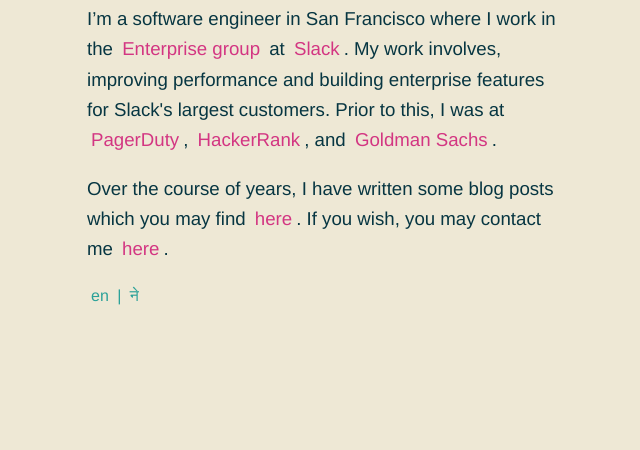
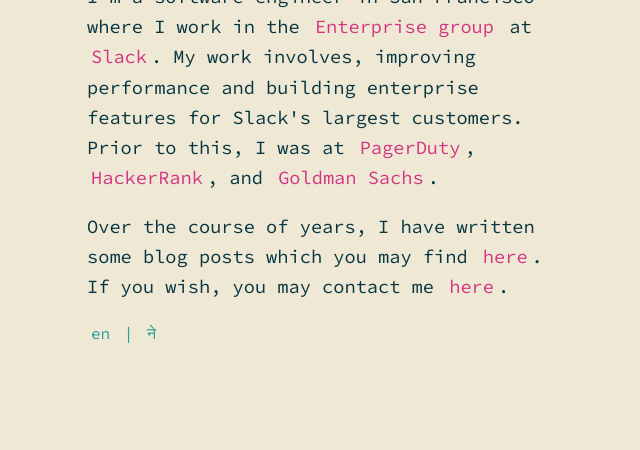
Before and after one commit to aishraj/aishio, a plain HTML site: page index.html in a window 1280 px wide. Shown: the part 398-848 px from the top of the page, without its empty margins (313-953 px from the left). Drawn offline with Linux system fonts and the light colour scheme.

Commit message:
Change to source code pro

```diff
--- a/index.html
+++ b/index.html
@@ -6,6 +6,7 @@
   <title>Aish Dahal, Software Engineer</title>
   <meta name="description" content="Aish Raj Dahal is a software engineer in San Francisco, CA">
   <meta name="viewport" content="width=device-width, initial-scale=1.0">
+  <link href='https://fonts.googleapis.com/css?family=Source+Code+Pro' rel='stylesheet' type='text/css'>
   <link rel="alternate" href="np/" hreflang="np">
   <link rel="stylesheet" href="/style.css" media="all">
 </head>
--- a/style.css
+++ b/style.css
@@ -1,5 +1,6 @@
 body {
-  font-family: "Helvetica Neue", Helvetica, Arial, sans-serif;
+  font-family: "Source Code Pro", "Helvetica Neue", Helvetica, Arial, sans-serif;
+  text-rendering: optimizeLegibility;
 }
 
 main {
@@ -23,7 +24,7 @@
 
 p {
   font-kerning: normal;
-  font-weight: 400;
+  font-weight: 500;
   line-height: 1.618;
   font-size: 116.625%;
 }
```
